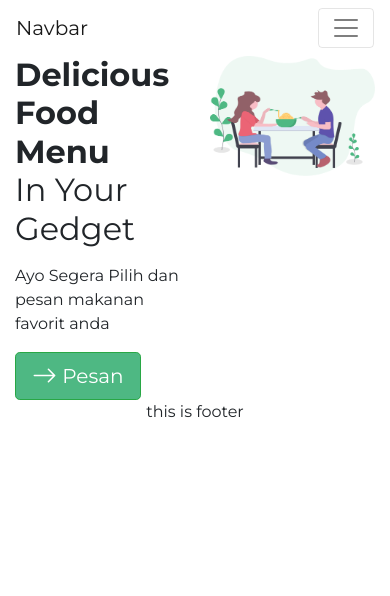
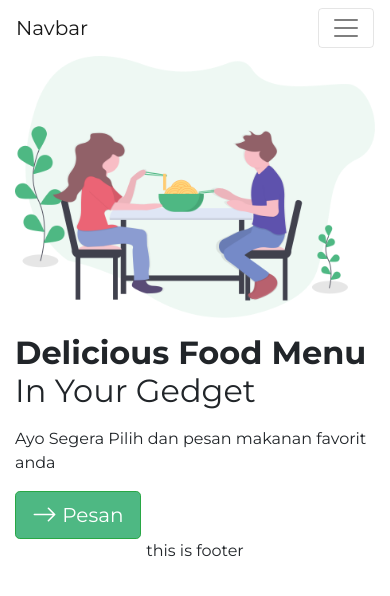
Before and after one commit to rizan1998/Kulineran, a Vue app: page / in a window 390 px wide. Shown: the top 596 px of the page. Built offline with nearby package versions, Linux system fonts and the light colour scheme.

Commit message:
mengubah hero pada mobile version

```diff
--- a/src/components/UserComponent/Hero.vue
+++ b/src/components/UserComponent/Hero.vue
@@ -1,6 +1,9 @@
 <template>
+  <div class="hero">
+    <!-- Desktop -->
+    <div class="d-md-block d-none">
       <div class="row">
-    <div class="col">
+        <div class="col-md-6">
           <div class="d-flex h-100">
             <div class="justify-content-center align-self-center">
               <h2>
@@ -14,8 +17,33 @@
             </div>
           </div>
         </div>
-    <div class="col">
+        <div class="col-md-6">
           <img src="../../assets/images/hero.png" width="100%" alt="" />
+        </div>
+      </div>
+    </div>
+
+    <!-- mobile -->
+    <div class="d-sm-block d-md-none">
+      <div class="row">
+        <div class="col-md-6 mb-3">
+          <img src="../../assets/images/hero.png" width="100%" alt="" />
+        </div>
+        <div class="col-md-6">
+          <div class="d-flex h-100">
+            <div class="justify-content-center align-self-center">
+              <h2>
+                <strong>Delicious Food Menu</strong>
+                <p>In Your Gedget</p>
+              </h2>
+              <p>Ayo Segera Pilih dan pesan makanan favorit anda</p>
+              <button to="/Pesan" class="btn btn-lg btn-success">
+                <b-icon-arrow-right></b-icon-arrow-right> Pesan
+              </button>
+            </div>
+          </div>
+        </div>
+      </div>
     </div>
   </div>
 </template>
```
Lines whose indentation alone changed are shown as unchanged.
